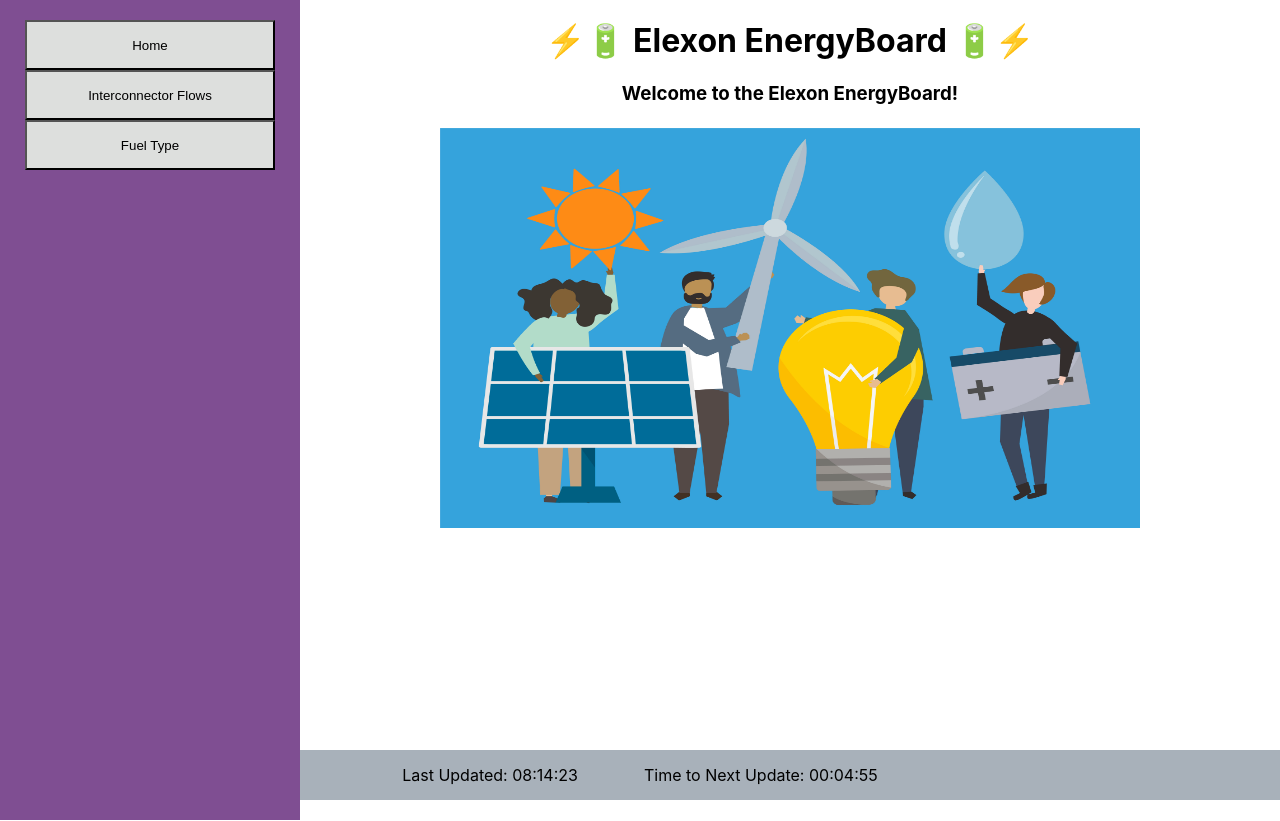
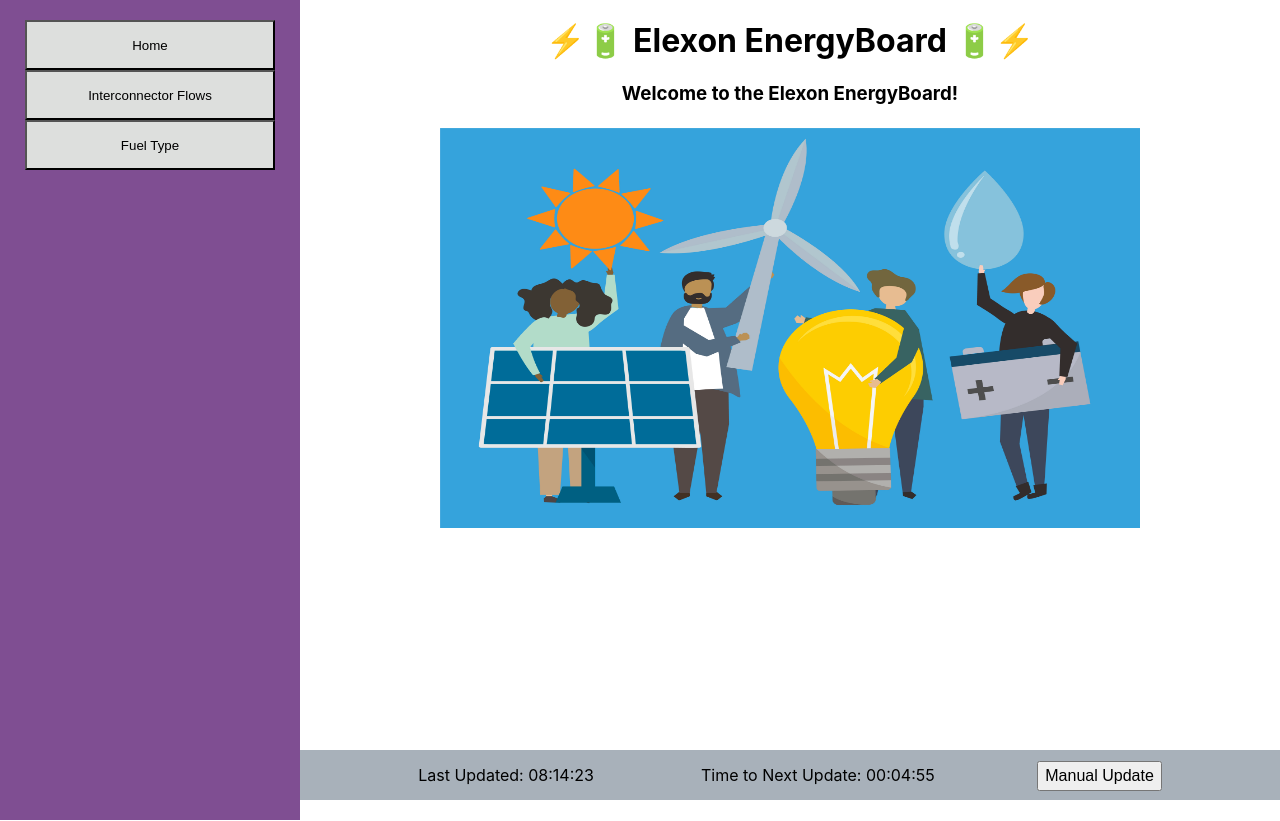
Before and after one commit to hsinorshin/EnergyBoard, a React (Create React App) app in the folder energy-board/: page / in a window 1280 px wide. Built offline with nearby package versions, Linux system fonts and the light colour scheme; no server answers.

Commit message:
footer style + refactor oneffect

```diff
--- a/energy-board/src/App.css
+++ b/energy-board/src/App.css
@@ -105,10 +105,16 @@ tr:nth-child(even) {
   left: 0;
   bottom: 0;
   height: 50px;
-  width: 100%;
   overflow: hidden;
   text-align: center;
   line-height: 50px;
+  margin-left: 150px;
+  width: 100%;
+}
+
+.footer button {
+  height: 30px;
+  font-size: medium;
 }
 
 /* On smaller screens, where height is less than 450px, change the style of the sidebar (less padding and a smaller font size) */
--- a/energy-board/src/App.tsx
+++ b/energy-board/src/App.tsx
@@ -21,15 +21,18 @@ export default function App() {
   const [fuelTypePCD, setFuelTypePCD] = useState(emptyFuelProfileArray);
 
 
-  useEffect(() => { interFlowsToBarChartData().then(bcd => setInterFlowBCD(bcd));
-                    getFuelTypes().then(pcd =>setFuelTypePCD(pcd));
-                    const interval = setInterval(() => {interFlowsToBarChartData().then(bcd => setInterFlowBCD(bcd));
-                                                        setLastUpdated(getCurrentTime());
-                                                        getFuelTypes().then(pcd => setFuelTypePCD(pcd));}, updateInterval);
+  useEffect(() => { reloadData();
+                    const interval = setInterval(() => {reloadData();}, updateInterval);
                     return () => clearInterval(interval);
                   }, []);
 
   useEffect(() => {const timer = setTimeout(() => {setTimeToNextUpdate(getTimeToNextUpdate(lastUpdated));}, 1000);});
+
+  function reloadData() {
+    interFlowsToBarChartData().then(bcd => setInterFlowBCD(bcd));
+    getFuelTypes().then(pcd =>setFuelTypePCD(pcd));
+    setLastUpdated(getCurrentTime());
+  }
 
   return (
     <div className="App">
@@ -41,7 +44,11 @@ export default function App() {
 
       </div>
 
-      <div className='footer'> Last Updated: {lastUpdated} &emsp; &emsp;  &emsp; Time to Next Update: {timeToNextUpdate}</div>
+      <div className='footer'>
+          Last Updated: {lastUpdated} &emsp; &emsp;  &emsp; &emsp;  &emsp;
+          Time to Next Update: {timeToNextUpdate} &emsp; &emsp;  &emsp; &emsp;  &emsp;
+          <button onClick={reloadData}>Manual Update</button>
+      </div>
 
       <div className="sidenav">
         <button className="sidenavbtn" onClick={() => setDisplayBoxContents(homeDisplay)}>Home</button> <br></br>
```
